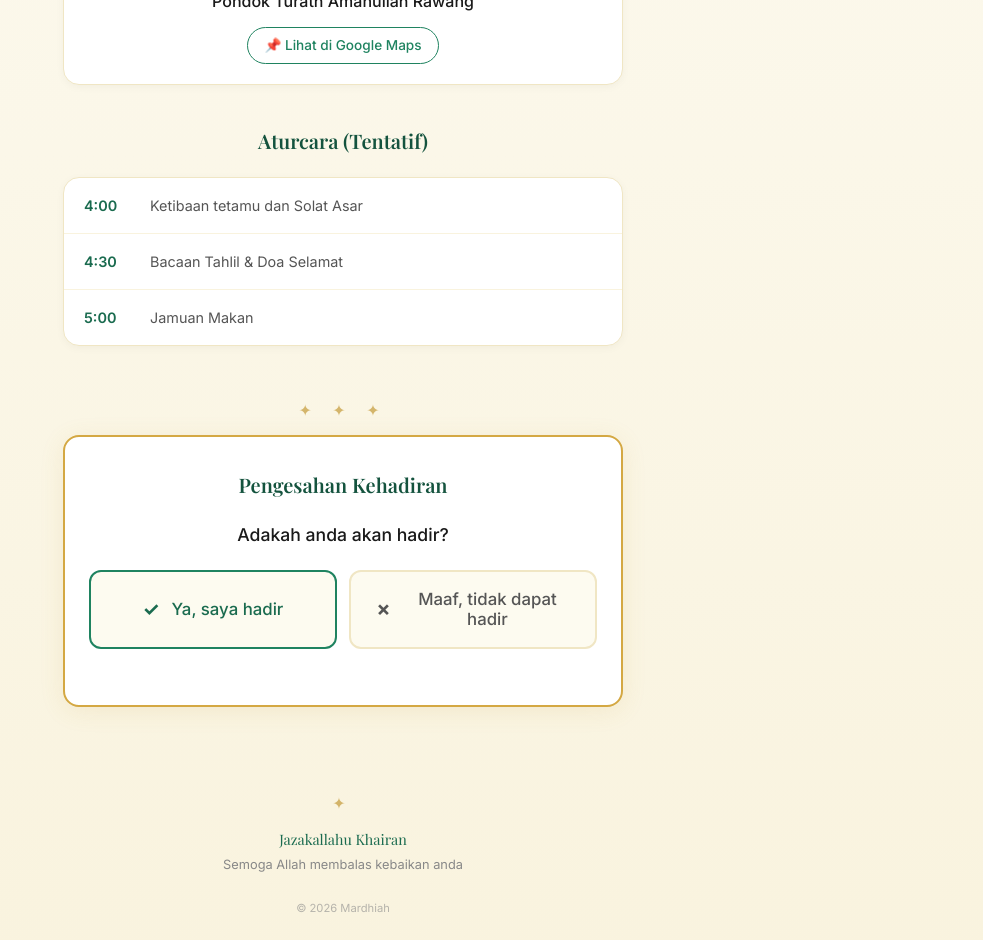
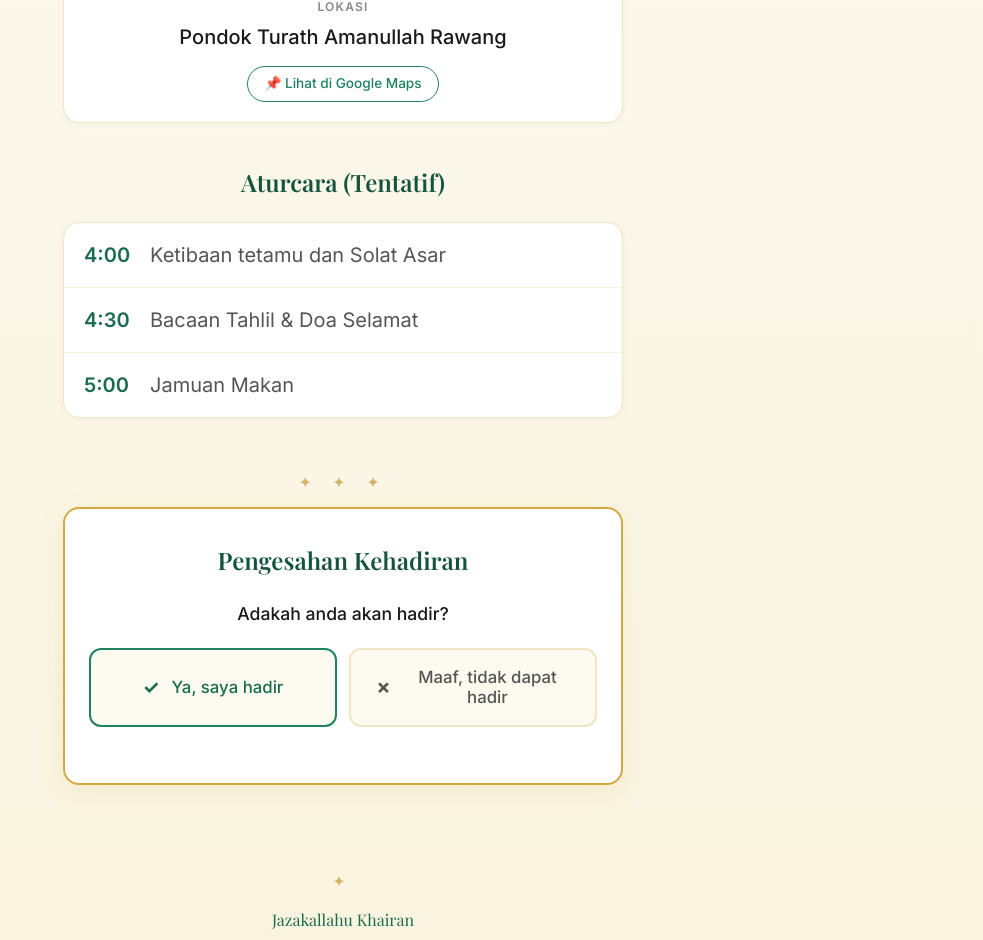
Before and after one commit to mordhioh/MAJLIS, a React (Vite) app: page / in a window 1280 px wide. Shown: the part 1100-2040 px from the top of the page, without its empty margins (297-1280 px from the left). Built offline with nearby package versions, Linux system fonts and the light colour scheme; no server answers.

Commit message:
update: -

```diff
--- a/src/index.css
+++ b/src/index.css
@@ -110,7 +110,7 @@ body {
 }
 
 .invitation-text {
-  font-size: 1.2rem;
+  font-size: 1.25rem;
   color: var(--text-secondary);
   line-height: 1.8;
   white-space: pre-line;
@@ -129,7 +129,7 @@ body {
 /* "Butiran Majlis", "Aturcara", "Pengesahan Kehadiran" */
 .section-title {
   font-family: var(--font-display);
-  font-size: 1.25rem;
+  font-size: 1.5rem;
   font-weight: 600;
   color: var(--green-800);
   text-align: center;
@@ -175,7 +175,7 @@ body {
 }
 
 .detail-value {
-  font-size: 1rem;
+  font-size: 1.25rem;
   font-weight: 500;
   color: var(--text-primary);
 }
@@ -224,13 +224,13 @@ body {
 .aturcara-masa {
   font-weight: 600;
   color: var(--green-700);
-  font-size: 0.9rem;
+  font-size: 1.25rem;
   min-width: 50px;
 }
 
 .aturcara-acara {
   color: var(--text-secondary);
-  font-size: 0.9rem;
+  font-size: 1.25rem;
 }
 
 /* ============================================
@@ -468,7 +468,7 @@ body {
   text-align: center;
   padding: 2rem 0 1rem;
   color: var(--text-light);
-  font-size: 0.9rem;
+  font-size: 1rem;
 }
 
 .footer p {
@@ -478,14 +478,14 @@ body {
 
 .footer-sub {
   font-family: var(--font-body) !important;
-  font-size: 0.8rem !important;
+  font-size: 0.9rem !important;
   color: var(--text-light) !important;
   margin-top: 0.25rem;
 }
 
 .footer-copyright {
   font-family: var(--font-body) !important;
-  font-size: 0.7rem !important;
+  font-size: 0.8rem !important;
   color: var(--text-light) !important;
   margin-top: 1.5rem;
   opacity: 0.6;
```
